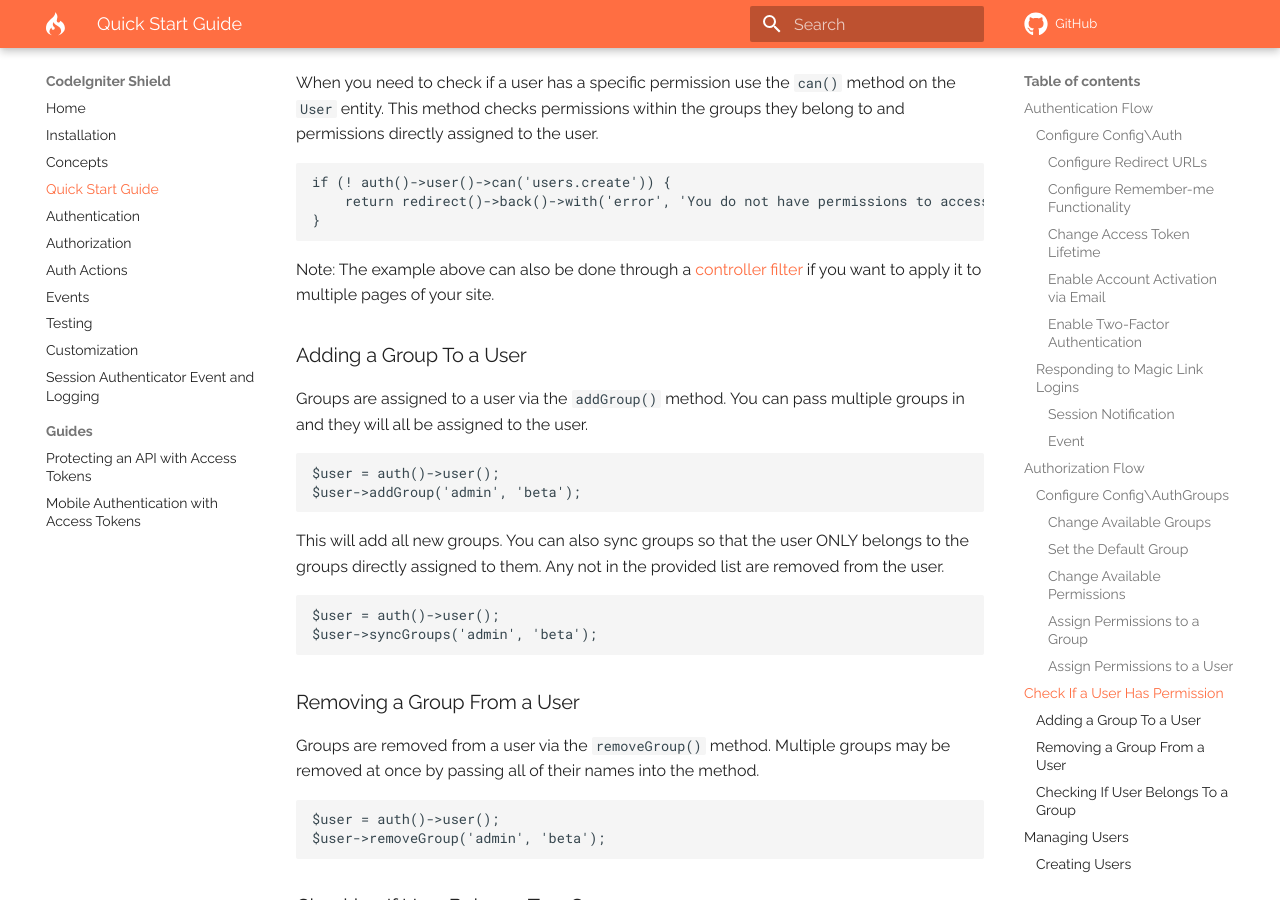
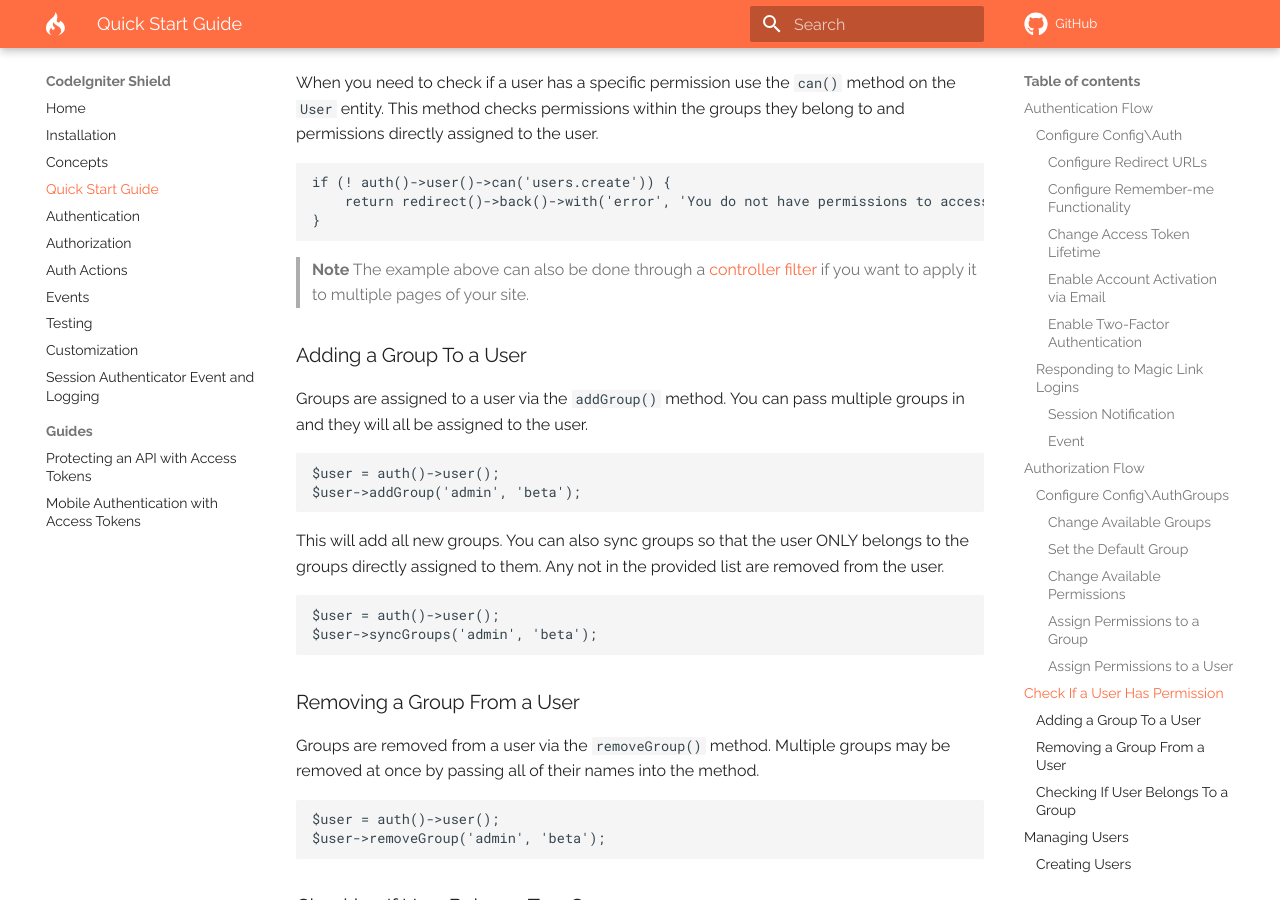
Before and after one commit to codeigniter4/shield, an MkDocs documentation site: the page built from docs/quickstart.md, in a window 1280 px wide and 900 px high, scrolled down 5305 px. Built offline with MkDocs 1.6.1 and Material for MkDocs 9.7.7, drawn with Linux system fonts in a browser that asks for light colours; comment, search, counter and statistics services are not loaded; a style sheet for code colours, icons or effects is not loaded; part of the change alters nothing that is shown.

````diff
--- a/docs/quickstart.md
+++ b/docs/quickstart.md
@@ -213,7 +213,7 @@ if (! auth()->user()->can('users.create')) {
 }
 ```
 
-Note: The example above can also be done through a [controller filter](https://codeigniter.com/user_guide/incoming/filters.html) if you want to apply it to multiple pages of your site.
+> **Note** The example above can also be done through a [controller filter](https://codeigniter.com/user_guide/incoming/filters.html) if you want to apply it to multiple pages of your site.
 
 ### Adding a Group To a User
 
````
